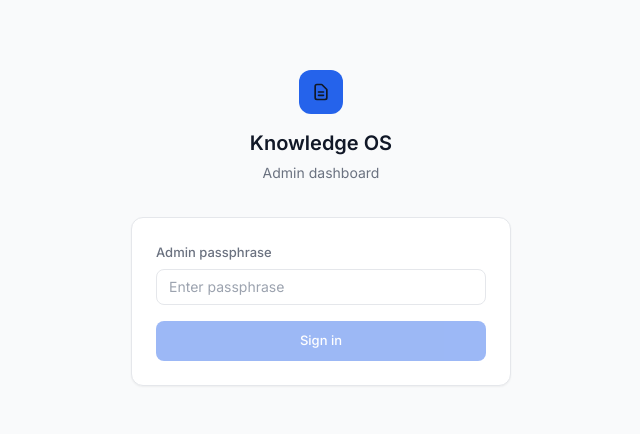
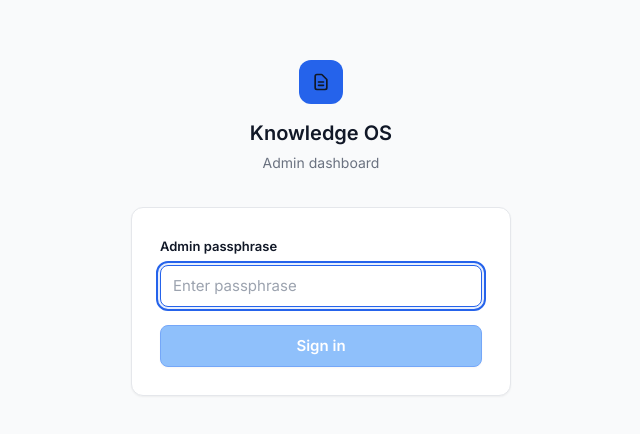
Before and after one commit to ahl-official/employee-knowledge-os, a Next.js app: page /admin in a window 1280 px wide. Shown: the part 172-606 px from the top of the page, without its empty margins (319-959 px from the left). Built offline with nearby package versions, Linux system fonts and the light colour scheme.

Commit message:
fix(ui): improve admin sign-in button contrast and form submission

```diff
--- a/src/app/admin/page.tsx
+++ b/src/app/admin/page.tsx
@@ -244,33 +244,36 @@ export default function AdminPage() {
             <p style={{ color: "var(--color-text-secondary)", fontSize: "0.875rem" }}>Admin dashboard</p>
           </div>
 
-          <div className="card" style={{ padding: 24 }}>
-            <div style={{ marginBottom: 16 }}>
-              <label style={{ display: "block", fontSize: "0.8125rem", fontWeight: 500, color: "var(--color-text-secondary)", marginBottom: 6 }}>
+          <div className="card" style={{ padding: 28 }}>
+            <form onSubmit={(e) => { e.preventDefault(); loadEmployees(); }}>
+              <div style={{ marginBottom: 18 }}>
+                <label style={{ display: "block", fontSize: "0.8125rem", fontWeight: 600, color: "var(--color-text-primary)", marginBottom: 8 }}>
                   Admin passphrase
                 </label>
                 <input
                   type="password"
                   value={pass}
                   onChange={(e) => setPass(e.target.value)}
-                onKeyDown={(e) => e.key === "Enter" && loadEmployees()}
                   placeholder="Enter passphrase"
                   className="input"
+                  style={{ width: "100%", height: 42, fontSize: "0.9375rem" }}
+                  autoFocus
                 />
                 {error && (
-                <p style={{ marginTop: 8, fontSize: "0.8125rem", color: "var(--color-danger-text)" }}>
+                  <p style={{ marginTop: 8, fontSize: "0.8125rem", color: "var(--color-danger-text)", fontWeight: 500 }}>
                     {error}
                   </p>
                 )}
               </div>
               <button
-              onClick={loadEmployees}
-              disabled={loading || !pass}
+                type="submit"
+                disabled={loading || !pass.trim()}
                 className="btn btn-primary"
-              style={{ width: "100%", height: 40 }}
+                style={{ width: "100%", height: 42, fontSize: "0.9375rem", fontWeight: 600 }}
               >
                 {loading ? "Verifying…" : "Sign in"}
               </button>
+            </form>
           </div>
         </div>
       </main>
--- a/src/app/globals.css
+++ b/src/app/globals.css
@@ -97,32 +97,43 @@ a:hover { text-decoration: underline; }
   box-shadow: var(--shadow-xs);
 }
 
-/* ─────────────────────────────────────────────
-   Component: Button
-   ───────────────────────────────────────────── */
 .btn {
   display: inline-flex;
   align-items: center;
   justify-content: center;
   gap: 6px;
-  height: 36px;
-  padding: 0 14px;
+  height: 38px;
+  padding: 0 16px;
   border-radius: var(--radius-md);
-  font-size: 0.8125rem;
-  font-weight: 500;
+  font-size: 0.875rem;
+  font-weight: 600;
   cursor: pointer;
-  border: none;
+  border: 1px solid transparent;
   outline: none;
   transition: background 0.15s, color 0.15s, border-color 0.15s, opacity 0.15s;
   white-space: nowrap;
 }
-.btn:disabled { opacity: 0.45; cursor: not-allowed; }
+.btn:disabled {
+  opacity: 0.7;
+  cursor: not-allowed;
+}
 
 .btn-primary {
-  background: var(--color-accent);
-  color: #ffffff;
+  background: #2563eb;
+  color: #ffffff !important;
+  font-weight: 600;
+  border: 1px solid #1d4ed8;
+  box-shadow: 0 1px 2px rgba(0, 0, 0, 0.05);
 }
-.btn-primary:hover:not(:disabled) { background: var(--color-accent-hover); }
+.btn-primary:hover:not(:disabled) {
+  background: #1d4ed8;
+  border-color: #1e40af;
+}
+.btn-primary:disabled {
+  background: #60a5fa;
+  color: #ffffff !important;
+  border-color: #3b82f6;
+}
 
 .btn-secondary {
   background: var(--color-surface);
```
Lines whose indentation alone changed are shown as unchanged.
